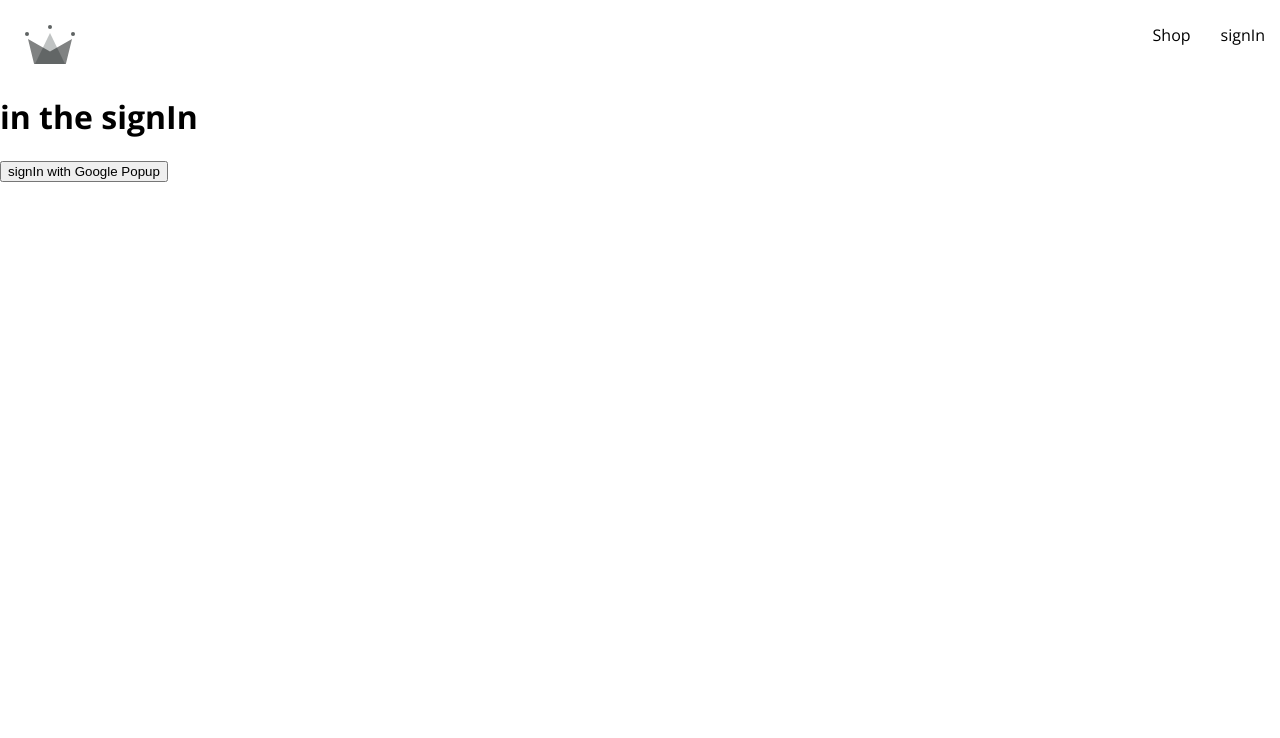
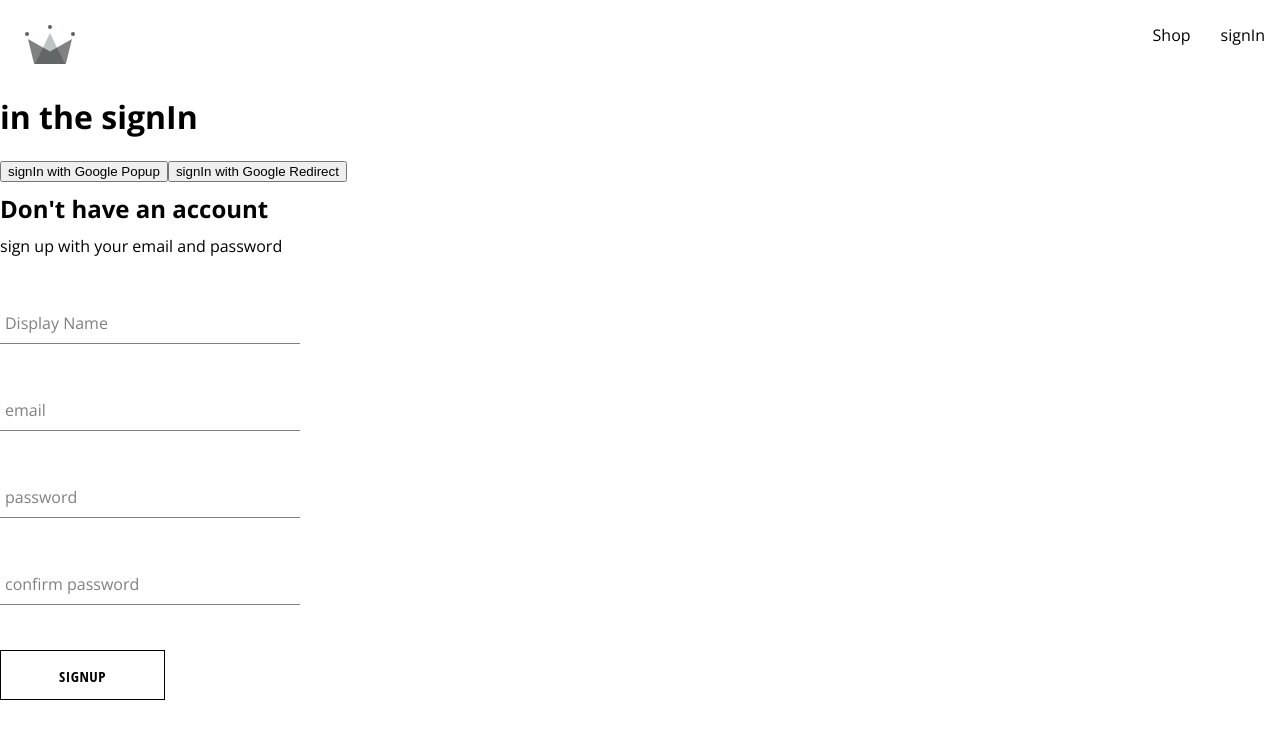
Before and after one commit to srikantheddula/my-clothing-App, a React (Create React App) app: page /signIn in a window 1280 px wide. Shown: the top 738 px of the page. Built offline with nearby package versions, Linux system fonts and the light colour scheme; a web font is replaced by a local one.

Commit message:
created signup component,form component,button component

```diff
--- /dev/null
+++ b/src/components/button/button.component.jsx
@@ -0,0 +1,15 @@
+
+import './button.styles.scss'
+
+const button_types={google:'google-sign-in',
+                    inverted:'inverted'}
+
+const Button=({children,buttonType})=>{
+return (
+<button className={`button-container ${button_types[buttonType]}`}>
+    {children}
+</button>
+)
+}
+
+export default Button;
--- /dev/null
+++ b/src/components/button/button.styles.scss
@@ -0,0 +1,46 @@
+.button-container {
+    min-width: 165px;
+    width: auto;
+    height: 50px;
+    letter-spacing: 0.5px;
+    line-height: 50px;
+    padding: 0 35px 0 35px;
+    font-size: 15px;
+    background-color: black;
+    color: white;
+    text-transform: uppercase;
+    font-family: 'Open Sans Condensed';
+    font-weight: bolder;
+    border: none;
+    cursor: pointer;
+    display: flex;
+    justify-content: center;
+
+    &:hover {
+      background-color: white;
+      color: black;
+      border: 1px solid black;
+    }
+
+    &.google-sign-in {
+      background-color: #4285f4;
+      color: white;
+
+      &:hover {
+        background-color: #357ae8;
+        border: none;
+      }
+    }
+
+    &.inverted {
+      background-color: white;
+      color: black;
+      border: 1px solid black;
+
+      &:hover {
+        background-color: black;
+        color: white;
+        border: none;
+      }
+    }
+  }
--- /dev/null
+++ b/src/components/form-input/form-input.component.jsx
@@ -0,0 +1,20 @@
+
+import './form-input.style.scss'
+const FormInput = ({ label, ...otherProps }) => {
+    return (
+        <div className='group'>
+    <input className="form-input" {...otherProps}/>
+            {label && (
+                <label
+                className={`${otherProps.value.length?'shrink':''}
+                 form-input-label` }>
+        {label}
+    </label>
+     )
+    }
+
+
+        </div>
+    )
+}
+export default FormInput
--- /dev/null
+++ b/src/components/form-input/form-input.style.scss
@@ -0,0 +1,54 @@
+$sub-color: grey;
+$main-color: black;
+
+@mixin shrinkLabel {
+  top: -14px;
+  font-size: 12px;
+  color: $main-color;
+}
+
+.group {
+  position: relative;
+  margin: 45px 0;
+
+  .form-input {
+    background: none;
+    background-color: white;
+    color: $sub-color;
+    font-size: 18px;
+    padding: 10px 10px 10px 5px;
+    display: block;
+    width: 100%;
+    border: none;
+    border-radius: 0;
+    border-bottom: 1px solid $sub-color;
+    margin: 25px 0;
+
+    &:focus {
+      outline: none;
+    }
+
+    &:focus ~ .form-input-label {
+      @include shrinkLabel();
+    }
+  }
+
+  input[type='password'] {
+    letter-spacing: 0.3em;
+  }
+
+  .form-input-label {
+    color: $sub-color;
+    font-size: 16px;
+    font-weight: normal;
+    position: absolute;
+    pointer-events: none;
+    left: 5px;
+    top: 10px;
+    transition: 300ms ease all;
+
+    &.shrink {
+      @include shrinkLabel();
+    }
+  }
+}
--- /dev/null
+++ b/src/sign-up-form/sign-ip-form.styles.scss
@@ -0,0 +1,8 @@
+.sign-up-container{
+    display:flex;
+    flex-direction:column;
+    width:300px;
+    h2{
+        margin:10px 0;
+    }
+}
--- /dev/null
+++ b/src/sign-up-form/signup-form.component.jsx
@@ -0,0 +1,60 @@
+import { Fragment } from "react"
+import {useState} from 'react'
+import FormInput from "../components/form-input/form-input.component"
+import { createAuthUserWithUsernamePassword } from "../utils/firebase/firebase.utils"
+import { createUserDocumentFromAuth } from "../utils/firebase/firebase.utils"
+import './sign-ip-form.styles.scss'
+import Button from "../components/button/button.component"
+const defaultFormFields={
+    displayName:'',
+    email:'',
+    password:'',
+    confirmPassword:''
+}
+const SignupForm=()=>{
+    const [formFields,setFormFields]=useState(defaultFormFields)
+    const {displayName,email,password,confirmPassword}=formFields
+    // console.log(formFields)
+const resetFormFields=()=>{
+    setFormFields(defaultFormFields)
+}
+    const handleSubmit=async (event)=>{
+     event.preventDefault();
+            if(password !== confirmPassword){
+                alert ('passwords not match')
+                 return;
+            }
+            try{
+                    const {user}=await createAuthUserWithUsernamePassword(email,password)
+                    // console.log(user)
+                    await createUserDocumentFromAuth(user,{displayName})
+                    resetFormFields()
+            }catch(er){
+                if(er='auth/email-already-in-use'){
+                    alert('email already exists,try anoother')
+                }
+                    console.log('user creation  error',er)
+            }
+    }
+    const handleChange=(event)=>{
+        const {name,value} = event.target
+setFormFields({...formFields,[name]:value})
+    }
+    return (
+        <Fragment>
+            <div className='sign-up-container'>
+            <h2>Don't have an account</h2>
+                <span>sign up with your email and password</span>
+                <form action="" onSubmit={handleSubmit}>
+                        <FormInput label='Display Name' type='text' required onChange={handleChange} name='displayName' value={displayName}/>
+                       <FormInput  label=' email' type="email" required onChange={handleChange} name='email' value={email}/>
+                       <FormInput  label='password ' type="password" required onChange={handleChange} name='password' value={password}/>
+                       <FormInput label='confirm password ' type='password' required onChange={handleChange} name='confirmPassword' value={confirmPassword}/>
+                        <Button buttonType='inverted' type='submit'>signup</Button>
+                </form>
+            </div>
+        </Fragment>
+    )
+}
+
+export default SignupForm
--- a/src/signin/sign-in.component.jsx
+++ b/src/signin/sign-in.component.jsx
@@ -1,18 +1,39 @@
 import { Fragment } from "react"
-import  {signInWithGooglePopup,createUserDocumentFromAuth}  from "../utils/firebase/firebase.utils.js"
+import { useEffect } from 'react';
+import { getRedirectResult } from 'firebase/auth';
+
+import  {auth,signInWithGooglePopup,signInWithGoogleRedirect,createUserDocumentFromAuth}  from "../utils/firebase/firebase.utils.js"
+
+import SignupForm from "../sign-up-form/signup-form.component.jsx";
 
 const SignIn=()=>{
+
+useEffect(()=>async () => {
+        const response = await getRedirectResult(auth);
+        if (response) {
+          const userDocRef = await createUserDocumentFromAuth(response.user);
+        }
+      }, []
+)
+
+
+
 const logGoogleUser=async ()=>{
+
     const {user}=await signInWithGooglePopup();
     // console.log(response)
    const userDocRef= createUserDocumentFromAuth(user)
 }
 
+
 return (
     <Fragment>
         <div>
             <h1>in the signIn</h1>
+
             <button onClick={logGoogleUser}>signIn with Google Popup</button>
+            <button onClick={signInWithGoogleRedirect}>signIn with Google Redirect</button>
+            <SignupForm></SignupForm>
         </div>
     </Fragment>
 )
--- a/src/utils/firebase/firebase.utils.js
+++ b/src/utils/firebase/firebase.utils.js
@@ -2,6 +2,7 @@ import {initializeApp} from 'firebase/app';
 
 import {getAuth,
   signInWithRedirect,
+  createUserWithEmailAndPassword,
   signInWithPopup,
   GoogleAuthProvider} from 'firebase/auth';
 
@@ -36,16 +37,19 @@ const firebaseConfig = {
   export const signInWithGooglePopup=()=>{
 return signInWithPopup(auth,provider)
   }
+  export const signInWithGoogleRedirect=()=>signInWithRedirect(auth,provider)
+
+
 
   export const db=getFirestore();
 
-  export const createUserDocumentFromAuth=async (userAuth)=>{
+  export const createUserDocumentFromAuth=async (userAuth,additionalInformation={})=>{
     const userDocRef=doc(db,'users',userAuth.uid)
     console.log(userDocRef)
 
     const userSnapshot=await getDoc(userDocRef)
-      console.log(userSnapshot)
-      console.log(userSnapshot.exists())
+      // console.log(userSnapshot)
+      // console.log(userSnapshot.exists())
 
       //if user data exists
       //return  userDocRed
@@ -53,9 +57,13 @@ return signInWithPopup(auth,provider)
         const {displayName,email}=userAuth
         const createdAt=new Date();
       try{
-        await setDoc(userDocRef,{displayName,email,createdAt})
+        await setDoc(userDocRef,{displayName,email,createdAt,...additionalInformation})
       }catch(err){
 console.log('error creating' ,err.message)
       }
     }
   }
+
+  export const createAuthUserWithUsernamePassword=async(email,password)=>{
+return createUserWithEmailAndPassword(auth,email,password)
+  }
```
